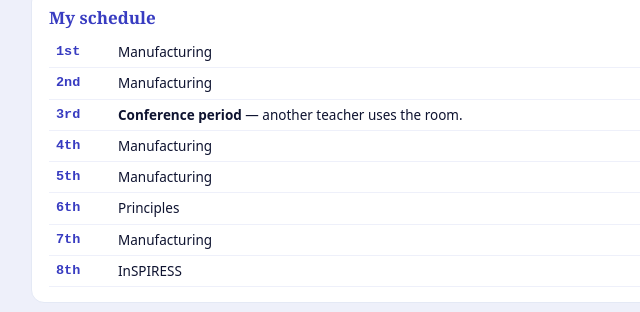
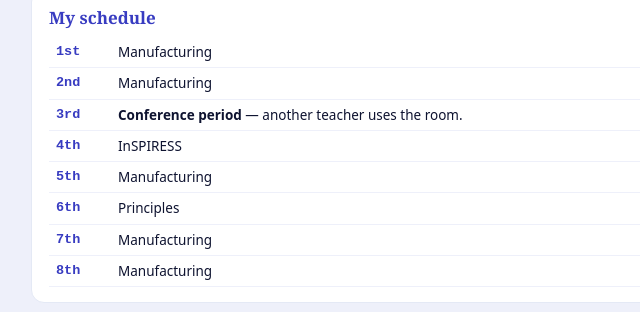
Before and after one commit to rcgavaldon/teacher-planner, a plain HTML site: page sub-7fq2v9k4/index.html in a window 1280 px wide. Shown: the part 984-1296 px from the top of the page, 229-869 px from the left. Drawn offline with Linux system fonts and the light colour scheme.

Commit message:
Sub page: fix schedule (4th InSPIRESS, 8th Manufacturing)
Co-Authored-By: Claude Opus 5.5 <noreply@anthropic.com>

```diff
--- a/sub-7fq2v9k4/index.html
+++ b/sub-7fq2v9k4/index.html
@@ -43,7 +43,7 @@ ul{margin:4px 0 0 18px}li{margin:3px 0}
 <li>Laptops saved (<b>Ctrl+S</b>), signed out, and put back before the bell.</li>
 </ul></div>
 
-<div class="card"><h2>My schedule</h2><table><tr><td class="p">1st</td><td>Manufacturing</td></tr><tr><td class="p">2nd</td><td>Manufacturing</td></tr><tr><td class="p">3rd</td><td><b>Conference period</b> — another teacher uses the room.</td></tr><tr><td class="p">4th</td><td>Manufacturing</td></tr><tr><td class="p">5th</td><td>Manufacturing</td></tr><tr><td class="p">6th</td><td>Principles</td></tr><tr><td class="p">7th</td><td>Manufacturing</td></tr><tr><td class="p">8th</td><td>InSPIRESS</td></tr></table></div>
+<div class="card"><h2>My schedule</h2><table><tr><td class="p">1st</td><td>Manufacturing</td></tr><tr><td class="p">2nd</td><td>Manufacturing</td></tr><tr><td class="p">3rd</td><td><b>Conference period</b> — another teacher uses the room.</td></tr><tr><td class="p">4th</td><td>InSPIRESS</td></tr><tr><td class="p">5th</td><td>Manufacturing</td></tr><tr><td class="p">6th</td><td>Principles</td></tr><tr><td class="p">7th</td><td>Manufacturing</td></tr><tr><td class="p">8th</td><td>Manufacturing</td></tr></table></div>
 
 <div class="card"><h2>Please leave me names</h2>
 <p>Who worked hard or helped someone, and who gave you trouble — with the period. I follow up on both.</p>
```
